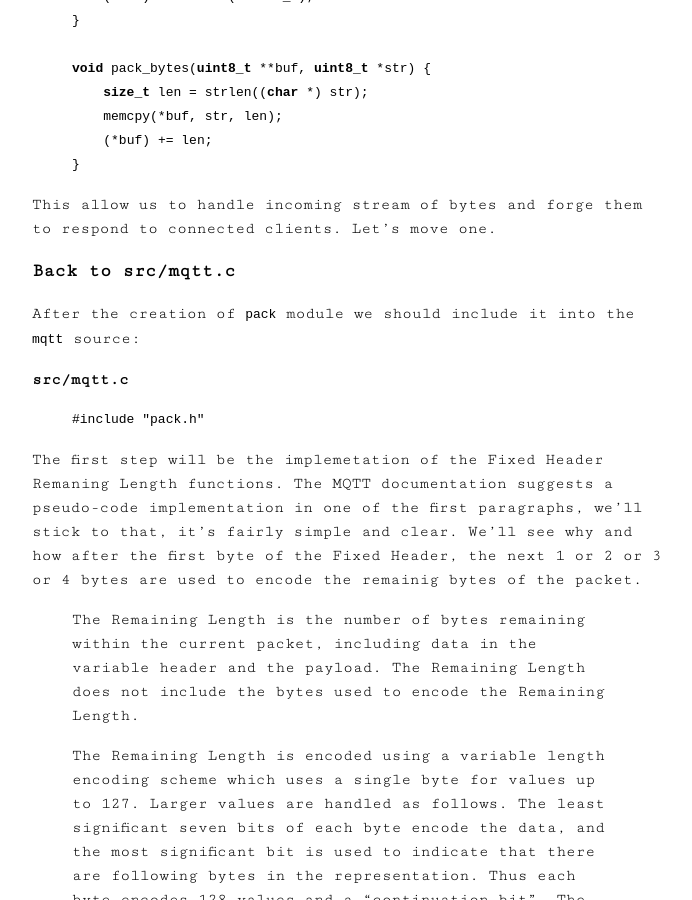
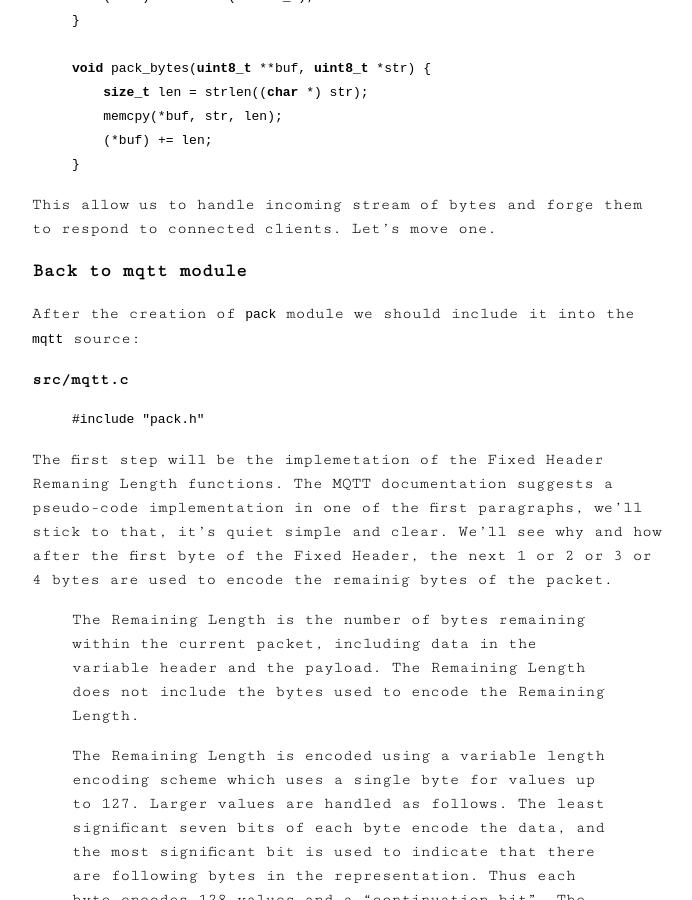
Before and after one commit to codepr/codepr.github.io, a Jekyll site: the page built from _posts/2019-03-03-sol-mqtt-broker.md, in a window 1280 px wide and 900 px high, scrolled down 12092 px. Shown: the whole window, without its empty margins (292-984 px from the left). Built offline with Jekyll 4.4.1, drawn with Linux system fonts in a browser that asks for light colours; some of the changed text lies outside the part shown.

Commit message:
SImple changes to the first post of the mqtt broker tutorial

```diff
--- a/_posts/2019-03-03-sol-mqtt-broker.md
+++ b/_posts/2019-03-03-sol-mqtt-broker.md
@@ -550,7 +550,7 @@ void pack_bytes(uint8_t **buf, uint8_t *str) {
 This allow us to handle incoming stream of bytes and forge them to respond to
 connected clients. Let's move one.
 
-### Back to src/mqtt.c
+### Back to mqtt module
 
 After the creation of `pack` module we should include it into the `mqtt` source:
 
@@ -564,7 +564,7 @@ After the creation of `pack` module we should include it into the `mqtt` source:
 
 The first step will be the implemetation of the Fixed Header Remaning Length
 functions. The MQTT documentation suggests a pseudo-code implementation in one
-of the first paragraphs, we'll stick to that, it's fairly simple and clear.
+of the first paragraphs, we'll stick to that, it's quiet simple and clear.
 We'll see why and how after the first byte of the Fixed Header, the next 1 or
 2 or 3 or 4 bytes are used to encode the remainig bytes of the packet.
 
```
Also changed, not shown: other parts of _posts/2019-03-03-sol-mqtt-broker.md (+2 -2 lines).
